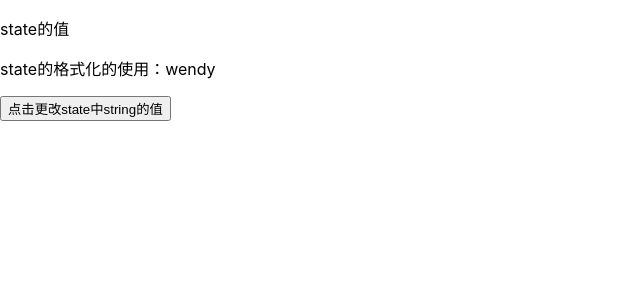
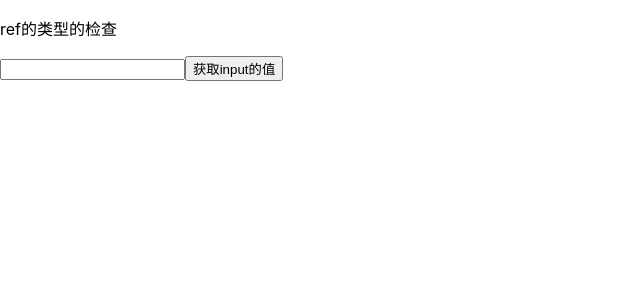
Before and after one commit to wendy-web/react_typescript_wendy, a React (Create React App) app: page / in a window 1280 px wide. Shown: the top 300 px of the page, without its empty margins (0-640 px from the left). Built offline with nearby package versions, Linux system fonts and the light colour scheme.

Commit message:
feat: 添加ref的属性定义

```diff
--- /dev/null
+++ b/src/03-function+ts/02-todo.tsx
@@ -0,0 +1,25 @@
+import React, { useRef, useState } from 'react'
+
+export default function App() {
+    const textRef = useRef<HTMLInputElement>(null);
+    const [inputValue, setinputValue] = useState<string>('');
+    const [list, setlist] = useState<string[]>([]);
+
+    return (
+        <div>
+            <p>ref的类型的检查</p>
+            <input ref={textRef} value={inputValue} onChange={() =>{
+                setinputValue((textRef.current as HTMLInputElement).value);
+            }} />
+            <button onClick={() => {
+                setlist([...list, inputValue])
+
+            }}>获取input的值</button>
+            <ul>
+                {list.map((item, index) => {
+                    return <li key={index}>{item}</li>
+                })}
+            </ul>
+        </div>
+    )
+}
--- a/src/index.tsx
+++ b/src/index.tsx
@@ -5,7 +5,9 @@ import reportWebVitals from './reportWebVitals';
 // import App from './App';
 // import App from './02-class+ts/01-state';
 // import App from './02-class+ts/02-todolist';
-import App from './03-function+ts/01-state';
+// import App from './03-function+ts/01-state';
+import App from './03-function+ts/02-todo';
+
 
 
 
```
